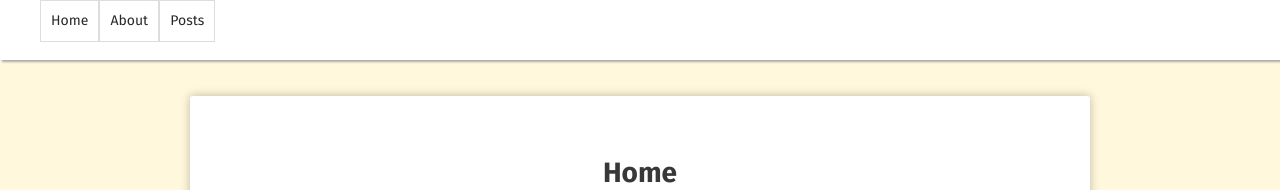
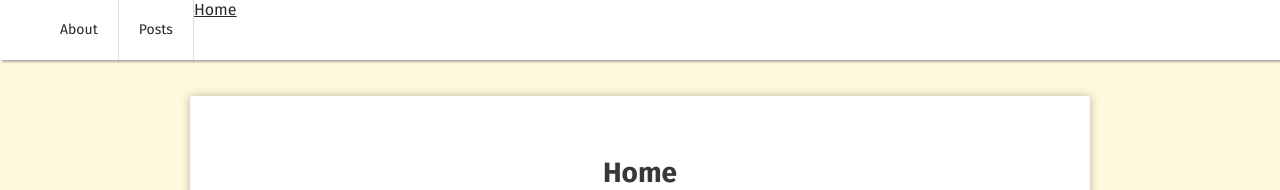
Before and after one commit to choiwono/choiwono.github.io, a Jekyll site: the page built from index.html, in a window 1280 px wide. Shown: the top 190 px of the page. Built offline with Jekyll 4.4.1, drawn with Linux system fonts in a browser that asks for light colours; some web fonts are replaced.

Commit message:
update_blog

```diff
--- a/_includes/nav.html
+++ b/_includes/nav.html
@@ -1,13 +1,13 @@
 	<nav id="dl-menu" class="dl-menuwrapper" role="navigation">
 		<!--<button class="dl-trigger">Open Menu</button>-->
 		<ul>
-            <li style="border:1px solid #ddd; padding:10px;">
+            <li">
                 <a href="{{ site.url }}/">Home</a>
             </li>
-            <li style="border:1px solid #ddd; padding:10px;">
+            <li>
                 <a href="{{ site.url }}/about">About</a>
             </li>
-            <li style="border:1px solid #ddd; padding:10px;">
+            <li>
                 <a href="{{ site.url }}/posts">Posts</a>
             </li>
         </ul><!-- /.dl-menu -->
--- a/_sass/nav.scss
+++ b/_sass/nav.scss
@@ -64,6 +64,8 @@
 	li {
 		position: relative;
 		float:left;
+		padding:20px;
+		border-right:1px solid #ddd;
 		//width:33%;
 		h4 {
 			margin:0;
```
